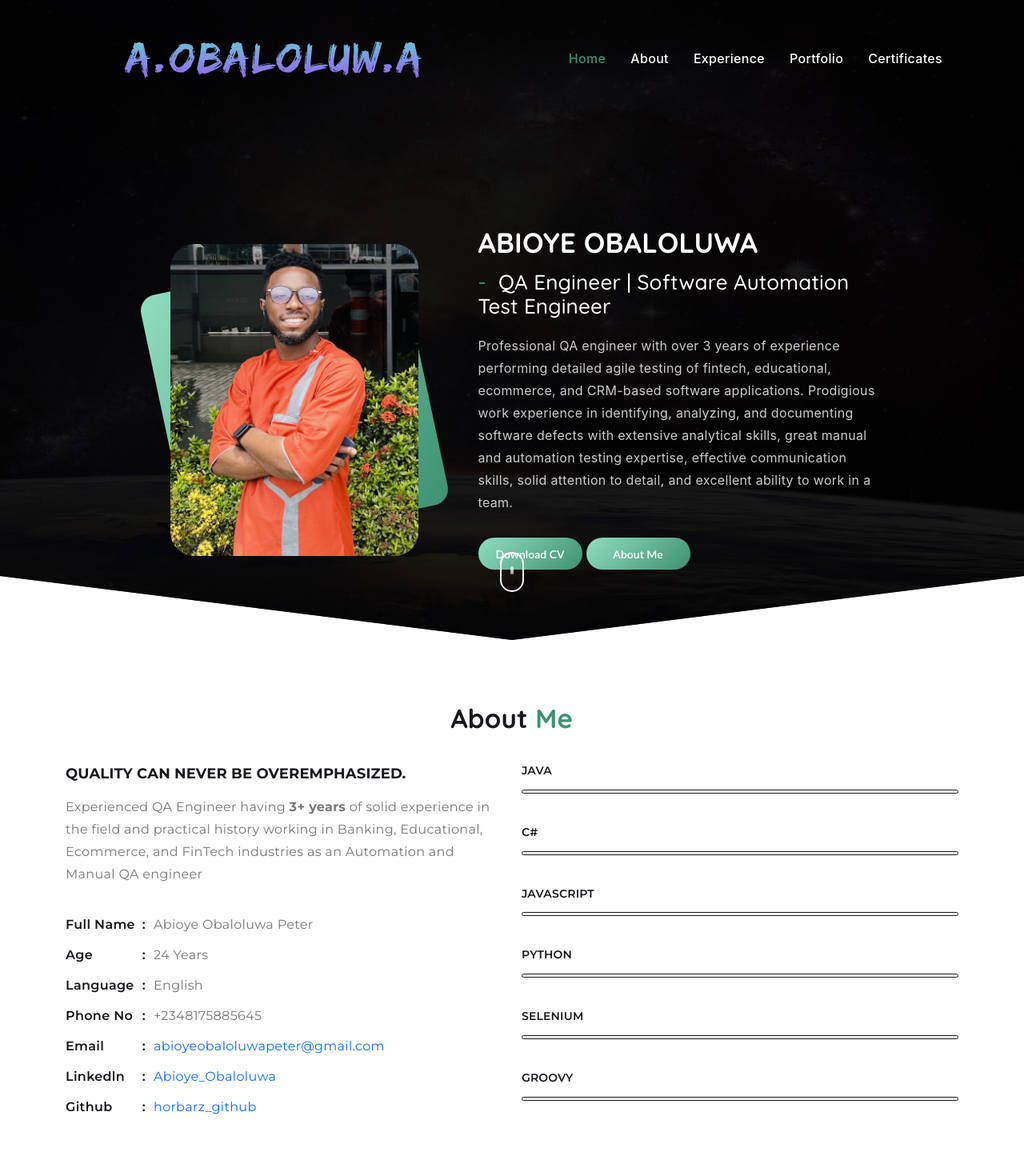
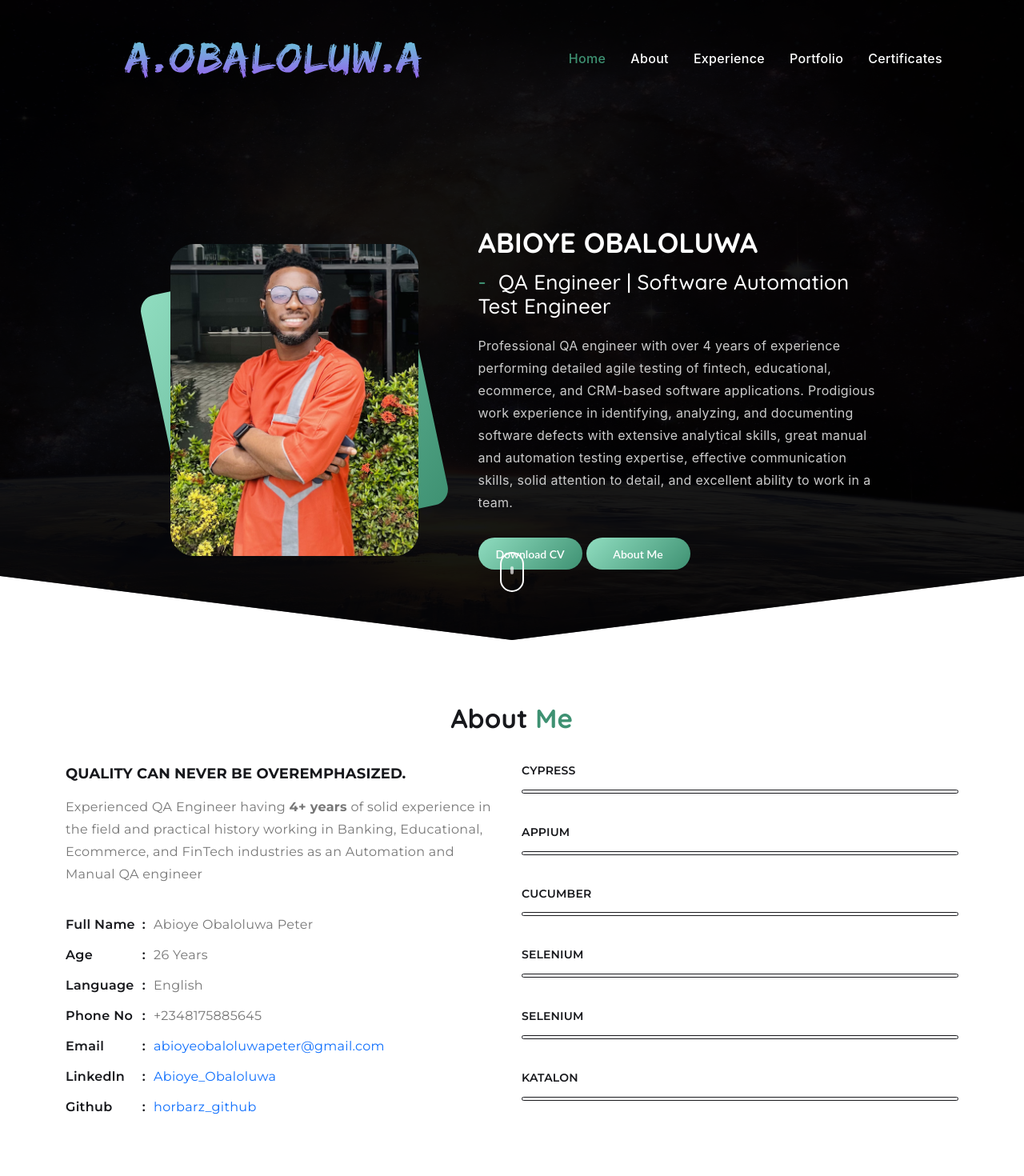
Before and after one commit to Horbarz/personalWebsite, a React (Create React App) app: page / in a window 1280 px wide. Shown: the top 1470 px of the page at 80% size. Built offline with nearby package versions, Linux system fonts and the light colour scheme.

Commit message:
Updated work experience

```diff
--- a/src/components/About/About.jsx
+++ b/src/components/About/About.jsx
@@ -13,11 +13,11 @@ function About() {
                         <div className="col-lg-6">
                             <div className="ms-about-detail">
                                 <h4>Quality can never be overemphasized.</h4>
-                                <p className="ms-text">Experienced QA Engineer having <b>3+ years</b> of solid experience in the field and practical history working in Banking, Educational, Ecommerce, and FinTech industries as an Automation and Manual QA engineer</p>
+                                <p className="ms-text">Experienced QA Engineer having <b>4+ years</b> of solid experience in the field and practical history working in Banking, Educational, Ecommerce, and FinTech industries as an Automation and Manual QA engineer</p>
                                 <div className="ms-about-info">
                                     <ul className="m-r-30">
                                         <li><span className="title">Full Name<b>:</b></span>Abioye Obaloluwa Peter</li>
-                                        <li><span className="title">Age<b>:</b></span>24 Years</li>
+                                        <li><span className="title">Age<b>:</b></span>26 Years</li>
                                         <li><span className="title">Language<b>:</b></span>English</li>
                                         <li><span className="title">Phone No<b>:</b></span>+2348175885645</li>
                                         <li><span className="title">Email<b>:</b></span><a href='mailto:abioyeobaloluwapeter@gmail.com'>abioyeobaloluwapeter@gmail.com</a></li>
@@ -29,25 +29,25 @@ function About() {
                         </div>
                         <div className="col-lg-6">
                             <div className="ms-skill-progress">
-                                <h5>Java</h5>
+                                <h5>Cypress</h5>
                                 <div className="progress" data-percent="90%">
                                     <div className="progress-done progress-done-php" role="progressbar">
 
                                     </div>
                                 </div>
-                                <h5>C#</h5>
-                                <div className="progress" data-percent="50%">
+                                <h5>Appium</h5>
+                                <div className="progress" data-percent="80%">
                                     <div className="progress-done progress-done-js" role="progressbar">
 
                                     </div>
                                 </div>
-                                <h5>Javascript</h5>
-                                <div className="progress" data-percent="98%">
+                                <h5>Cucumber</h5>
+                                <div className="progress" data-percent="78%">
                                     <div className="progress-done progress-done-html" role="progressbar">
 
                                     </div>
                                 </div>
-                                <h5>Python</h5>
+                                <h5>Selenium</h5>
                                 <div className="progress" data-percent="92%">
                                     <div className="progress-done progress-done-css" role="progressbar">
 
@@ -59,8 +59,8 @@ function About() {
 
                                     </div>
                                 </div>
-                                <h5>Groovy</h5>
-                                <div className="progress" data-percent="65%">
+                                <h5>Katalon</h5>
+                                <div className="progress" data-percent="100%">
                                     <div className="progress-done progress-done-ps" role="progressbar">
 
                                     </div>
--- a/src/components/Experience/WorkExperience.jsx
+++ b/src/components/Experience/WorkExperience.jsx
@@ -20,7 +20,7 @@ function WorkExperience() {
                                     </div>
                                     <div className="timeline-marker"></div>
                                     <div className="timeline-content">
-                                        <h5 className="timeline-title">APPZONE CARDS<span className="sub">- QA Engineer</span></h5>
+                                        <h5 className="timeline-title">QORE<span className="sub">- QA Engineer</span></h5>
                                         <li>• Analysis of functional and technical requirements, design specifications, and architecture to identify
                                             relevant testing methodologies for debit card processing and management software.</li>
                                         <li>• Test plan development that contains projected timelines for test completion while
--- a/src/components/Home/Home.jsx
+++ b/src/components/Home/Home.jsx
@@ -19,7 +19,7 @@ function Home() {
                                 <div className="info">
                                     <h1>ABIOYE OBALOLUWA</h1>
                                     <h2><span>-</span>QA Engineer | Software Automation Test Engineer</h2>
-                                    <p>Professional QA engineer with over 3 years of experience performing detailed agile testing of fintech, educational,
+                                    <p>Professional QA engineer with over 4 years of experience performing detailed agile testing of fintech, educational,
                                         ecommerce, and CRM-based software applications. Prodigious work experience in identifying, analyzing, and
                                         documenting software defects with extensive analytical skills, great manual and automation testing expertise, effective
                                         communication skills, solid attention to detail, and excellent ability to work in a team.</p>
```
Also changed, not shown: 2 other files (tests, documents, lock files or other folders).
